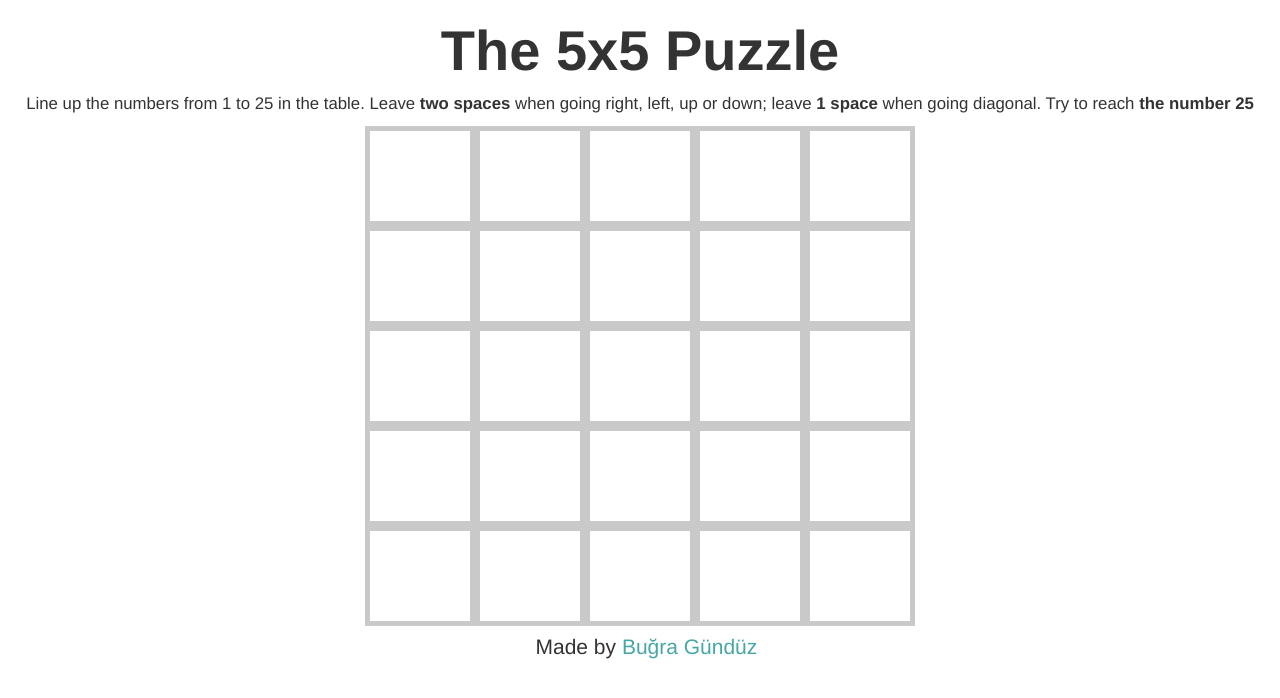
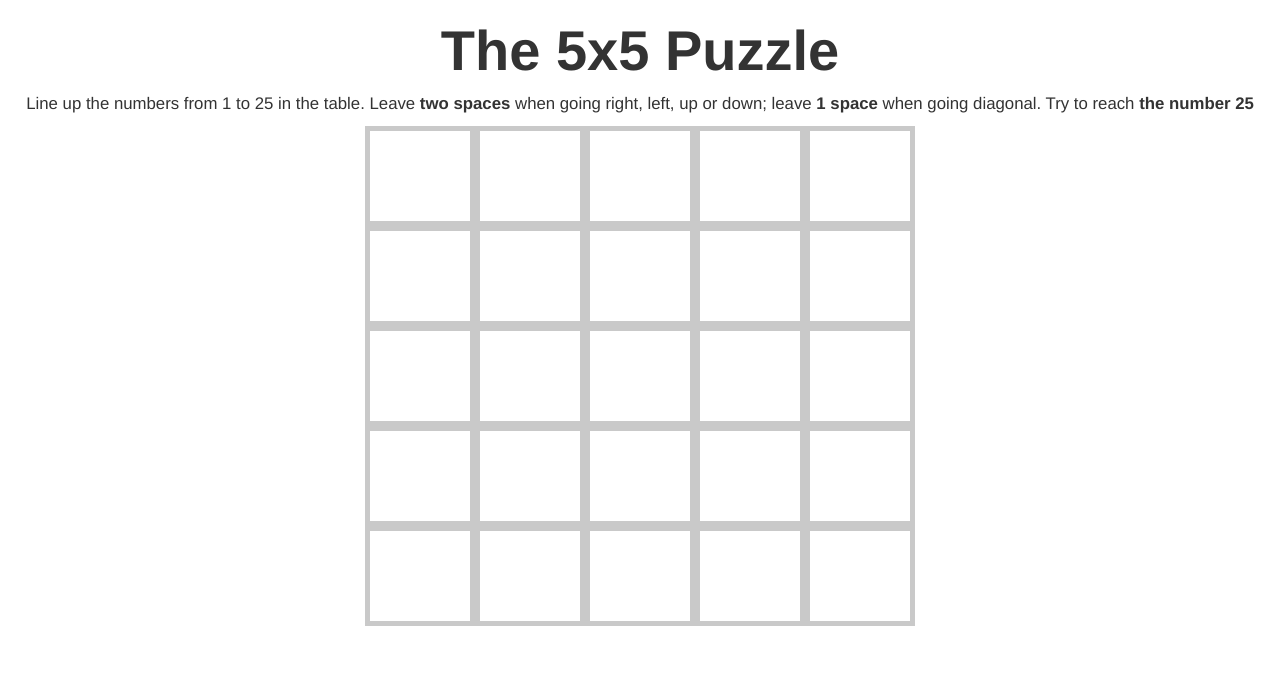
Before and after one commit to bgrgndz/The-5x5-Puzzle, a plain HTML site: page index.html in a window 1280 px wide. Drawn offline with nearby package versions, Linux system fonts and the light colour scheme.

Commit message:
Update index.html

```diff
--- a/index.html
+++ b/index.html
@@ -70,9 +70,6 @@
 			<div class="gridcell col5 row5"></div>
 		</div>
 	</div>
-	<div id="footer">
-		Made by <a style="color:#47a7a6" href="http://www.bgrgndzdb.com/about">Buğra Gündüz</a>
-	</div>
 </div>
 	<script type="text/javascript">
 		window.onload = function() {
```
